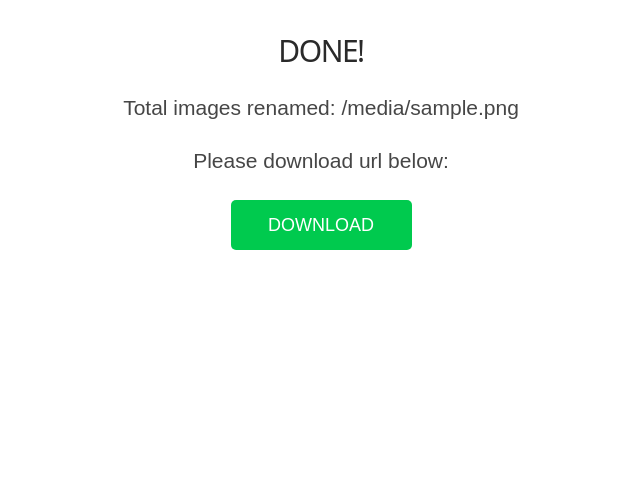
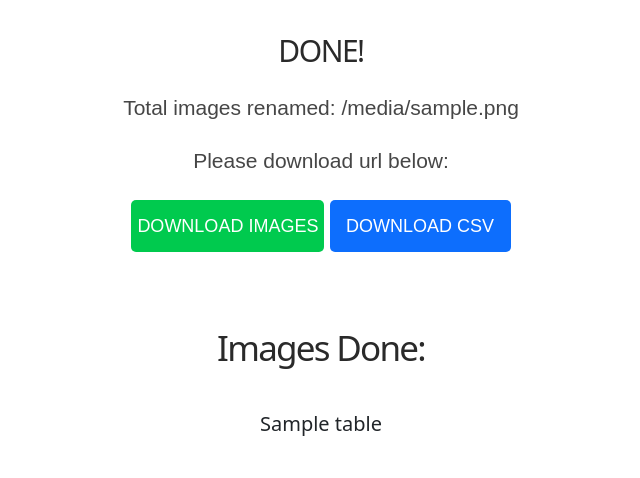
Before and after one commit to tcmberg/renam, a Flask app: template templates/thank-you.html in a window 1280 px wide. Shown: the part 259-737 px from the top of the page, without its empty margins (319-959 px from the left). Run offline with Flask 2, Linux system fonts and the light colour scheme; the template is opened without the code that fills it: most values are stand-ins (such as "Sample title", 1, 10 or a date in 2020).

Commit message:
update design

```diff
--- a/main.py
+++ b/main.py
@@ -48,13 +48,22 @@ def index():
     foldernames()
     return render_template('image_dropzone.html')
 
+@app.route('/clean', methods=['GET', 'POST'])
+def clean_everything():
+    alertmessage = deletenames()
+    foldernames()
+    return render_template('image_dropzone.html', alertmessage=alertmessage)
+    #return render_template('image_dropzone.html')
+
+
+
 
 @app.route('/step2', methods=['GET', 'POST'])
 def testing_html():
     try:
         for filename in os.listdir(MAIN_FOLDER):
             path_zip = os.path.join(MAIN_FOLDER + filename)
-            if '.zip' in filename:
+            if '.zip' in filename and not 'images_' in filename:
                 zip_ref = zipfile.ZipFile(os.path.join(MAIN_FOLDER, filename), 'r')
 
                 with zip_ref as zip:
@@ -80,8 +89,8 @@ def testing_html():
         else:
             alertmessage = 'no zip found'
             #print(alertmessage)
-            return render_template('upload-2.html')
-            #return render_template('image_dropzone.html', alertmessage=alertmessage)
+            #return render_template('upload-2.html')
+            return render_template('image_dropzone.html', alertmessage=alertmessage)
 
     except Exception as e:
         print(e)
@@ -112,12 +121,12 @@ def uploadfile():
 
 
         df = pd.read_excel(input_file)
-        df = df[df.columns.drop(list(df.filter(regex='koop|description|lengte|Unnamed|harmonised|btw')))]
+        df = df[df.columns.drop(list(df.filter(regex='koop|description|lengte|Unnamed|harmonised|btw|brand|merk|cuntry|packed|delivery|verzending')))]
         pd.set_option('precision', 0)
 
         df.to_csv(CSV_FOLDER + 'compare.csv', sep=',', encoding='utf-8', index=False, header=True, float_format='%g')
         df.to_csv(CSV_FOLDER + 'original.csv', sep=',', encoding='utf-8', index=False, header=True, float_format='%g')
-        images = [x for x in os.listdir(TEST)[:5]]
+        images = [x for x in os.listdir(TEST)[:10]]
         return render_template('upload-2.html', tables=[df.to_html(classes='data', max_rows=15)], titles=df.columns.values, data=images)
 
 
@@ -148,7 +157,6 @@ def zip_file_finder():
         for filename in os.listdir(MAIN_FOLDER):
             if filename.startswith('images_'):
                 return filename
-
     except:
         print('.')
     return 'zip_file_downloader'
@@ -184,7 +192,7 @@ def nextgen():
             csv_fullname = os.path.join(CSV_FOLDER, csv_filename)
 
             db1.to_csv(csv_fullname, sep=',', encoding='utf-8', columns=col_list, index=False, header=True)
-            print(db1)
+
             front_bitches(input_gtin, input_1, input_2, image_code)
 
             cleanup_list()
@@ -193,18 +201,27 @@ def nextgen():
             shutil.rmtree(TEST)
             print(imagecount)
 
+            db_out = pd.read_csv(CSV_FOLDER + 'back_output.csv', delimiter=',')
+            db_out_dup = db_out.drop_duplicates(subset=["EAN"])
 
-            return render_template('thank-you.html', imagecount=imagecount)
+        #    return render_template('thank-you.html', imagecount=imagecount)
+            return render_template('thank-you.html', imagecount=imagecount, tables=[db_out_dup.to_html(classes='data')], titles=db_out_dup.columns.values)
 
 
 @app.route('/download_images.html', methods=["GET", "POST"])
 def download_images():
+    filename_zipper = zip_file_finder()
+    path = os.path.join(CLEAN_FOLDER + filename_zipper)
+    return send_file(path, as_attachment=True, cache_timeout=0)
 
-    filename_zipper = zip_file_finder()
+@app.route('/download_csv.html', methods=["GET", "POST"])
+def download_csv():
+    csv_filename = 'back_output.csv'
+    csv_fullname = os.path.join(CSV_FOLDER, csv_filename)
+    return send_file(csv_fullname, as_attachment=True, cache_timeout=0)
 
-    path = os.path.join(CLEAN_FOLDER + filename_zipper)
 
-    return send_file(path, as_attachment=True, cache_timeout=0)
+
 
 
 def front_bitches(input_gtin, input_1, input_2, image_code):
@@ -213,7 +230,7 @@ def front_bitches(input_gtin, input_1, input_2, image_code):
         with open(CSV_FOLDER + 'compare.csv') as f, open(CSV_FOLDER + 'back_output.csv', 'w') as b_output:
             reader = csv.reader(f, delimiter=',')
             writer_back = csv.writer(b_output)
-            writer_back.writerow(['filename', input_1, input_2, 'new_string', 'full_match'])
+            writer_back.writerow(['EAN', input_1, input_2])
             next(reader)
 
             image_code = image_code
@@ -252,5 +269,22 @@ def foldernames():
         print('TEST folder created.')
 
 
+def deletenames():
+    try:
+        for filename in os.listdir(MAIN_FOLDER):
+            if filename.startswith('images_'):
+                alertmessage = 'image zip removed!'
+                os.remove(filename)
+                return alertmessage
+            else:
+                alertmessage = 'no image zipfile found'
+                return alertmessage
+
+    except Exception as e:
+        print(e)
+        info = e
+        print(f'An error occurred. {info}')
+
+
 if __name__ == '__main__':
     app.run(debug=False)
--- a/static/css/style.css
+++ b/static/css/style.css
@@ -60,7 +62,6 @@ Table of Content:
   text-align: center;
   font: 400 18px/50px "Poppins", sans-serif;
   display: inline-block;
-  padding: 0 20px;
   background: #00CA4E;
   z-index: 1;
   border-radius: 5px;
--- a/templates/image_dropzone.html
+++ b/templates/image_dropzone.html
@@ -26,6 +26,7 @@
             <p>Click start when all images are uploaded..</p>
 
             <a href="/step2"><div class="theme_btn_large" style="font-size:20px;">START</div></a>
+            <a href="{{ url_for('clean_everything') }}"><div class="theme_btn_large warning" style="font-size:20px;">CLEAN</div></a>
           </div>
             </div>
 
--- a/templates/thank-you.html
+++ b/templates/thank-you.html
@@ -27,13 +27,27 @@
       <h4>DONE!</h4>
       <p>Total images renamed: {{ imagecount }}</p>
       <p>Please download url below:</p>
-      <a href="{{url_for( 'download_images')}}"> <button class="theme_btn_medium">DOWNLOAD</button></a><br>
+      <a href="{{url_for( 'download_images')}}"> <button class="theme_btn_medium">DOWNLOAD IMAGES</button></a>
+      <a href="{{url_for( 'download_csv')}}"> <button class="theme_btn_medium" style="background-color:#0d6efd !important;">DOWNLOAD CSV</button></a><br>
       {% else %}
       <h4>No matches found! 0 images renamed :(</h4>
       {% endif %}
+    </div>
 
 
-    </div>
+    {% for table in tables %}
+          <div class="col-lg-12 mx-auto content-creation">
+                <h3>Images Done:</h3>
+                <div class="spacing_area" style="overflow-x:auto;align-text:center;">
+                {{ table|safe }}
+              </div>
+          </div>
+    {% endfor %}
+
+
+
+
+
     </div>
     </div>
 
--- a/templates/upload-2.html
+++ b/templates/upload-2.html
@@ -111,9 +111,9 @@
           </div>
           </tr>
 
-          <div class="content-creation">
-        <button type="submit" class="theme_btn_large name="button">RENAME</button>
-          </div>
+          <tr>
+        <td colspan="2"><button type="submit" class="theme_btn_large name="button">RENAME</button></td>
+          </tr>
 
         </form>
     </table>
```
Also changed, not shown: other parts of static/css/style.css (+29 -3 lines).
